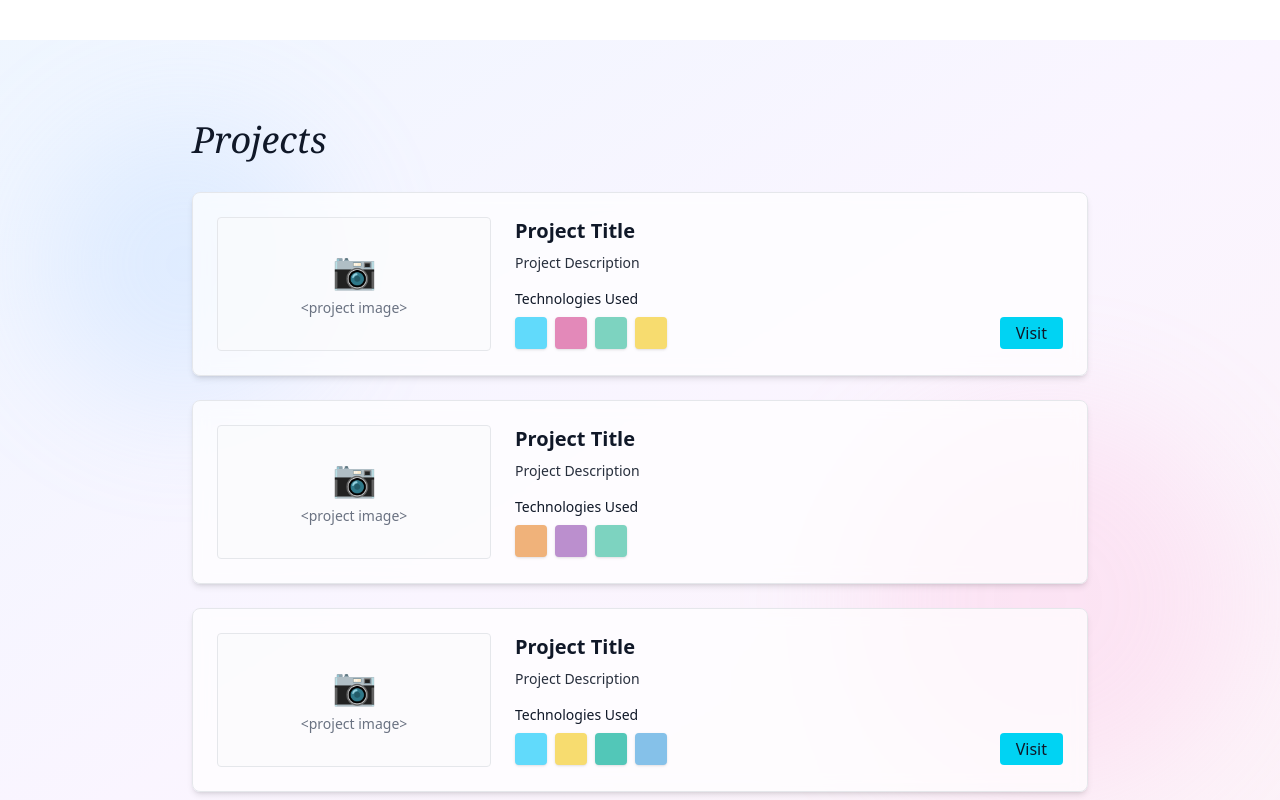
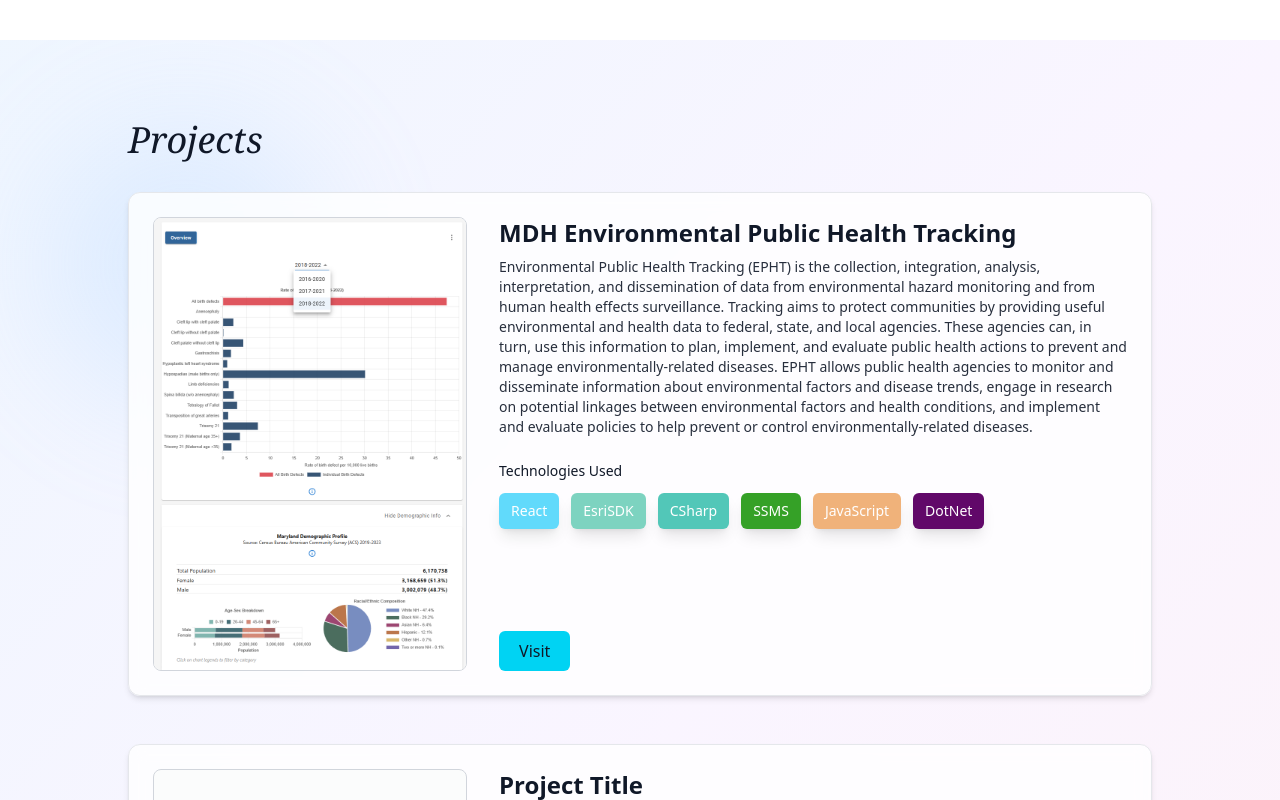
Before and after one commit to ClaytonONeill/portfolio_2025, a React (Vite) app: page / in a window 1280 px wide. Shown: the part 760-1560 px from the top of the page. Built offline with nearby package versions, Linux system fonts and the light colour scheme.

Commit message:
working on adding in project data and images

```diff
--- a/src/config/techConfig.js
+++ b/src/config/techConfig.js
@@ -1,11 +1,14 @@
 export const techColors = {
   React: "#61DAFB",
   Node: "#E389B9",
-  MongoDB: "#7DD3C0",
-  Python: "#F7DC6F",
+  EsriSDK: "#7DD3C0",
+  Python: "#2133d3ff",
   JavaScript: "#F0B27A",
   CSS: "#BB8FCE",
   HTML: "#7DD3C0",
-  PostgreSQL: "#52C7B8",
-  Docker: "#85C1E9",
+  CSharp: "#52C7B8",
+  SSMS: "#35a127ff",
+  Backbone: "#a12727ff",
+  Leaflet: "#9c3a8cff",
+  DotNet: "#610869ff",
 };
--- a/src/data/projectData.js
+++ b/src/data/projectData.js
@@ -1,11 +1,20 @@
 export const projectsData = [
   {
     id: 1,
-    title: "Project Title",
-    description: "Project Description",
-    image: null,
-    technologies: ["React", "Node", "MongoDB", "Python"],
+    title: "MDH Environmental Public Health Tracking",
+    description:
+      "Environmental Public Health Tracking (EPHT) is the collection, integration, analysis, interpretation, and dissemination of data from environmental hazard monitoring and from human health effects surveillance. Tracking aims to protect communities by providing useful environmental and health data to federal, state, and local agencies. These agencies can, in turn, use this information to plan, implement, ​and evaluate public health actions to prevent and manage environmentally-related diseases. EPHT allows public health agencies to monitor and disseminate information about environmental factors and disease trends, engage in research on potential linkages between environmental factors and health conditions, and implement and evaluate policies to help prevent or control environmentally-related diseases.​",
+    image: "/images/mdh-epht.png",
+    technologies: [
+      "React",
+      "EsriSDK",
+      "CSharp",
+      "SSMS",
+      "JavaScript",
+      "DotNet",
+    ],
     isPublic: true,
+    url: "https://maps.health.maryland.gov/ephtportal/",
   },
   {
     id: 2,
@@ -14,13 +23,24 @@
     image: null,
     technologies: ["JavaScript", "CSS", "HTML"],
     isPublic: false,
+    url: null,
   },
   {
     id: 3,
-    title: "Project Title",
-    description: "Project Description",
-    image: null,
-    technologies: ["React", "Python", "PostgreSQL", "Docker"],
+    title: "Maryland Defense Network",
+    description:
+      "The Maryland Defense Network (MDN) allows users to make meaningful connections, understand government contracting opportunities, grow business prospects, and assess the overall defense industry impact. MDN was created through a Defense Industry Adjustment grant offered to the Maryland Department of Commerce by the US Department of Defense, Office of Local Defense Community Cooperation. The grant was executed in conjunction with Towson University’s Regional Economics Studies Institute and Center for GIS .",
+    image: "/images/mdn.png",
+    technologies: [
+      "JavaScript",
+      "Backbone",
+      "React",
+      "Leaflet",
+      "CSharp",
+      "Docker",
+      "DotNet",
+    ],
     isPublic: true,
+    url: "https://marylanddefensenetwork.org/",
   },
 ];
--- a/src/pages/IntroSection.jsx
+++ b/src/pages/IntroSection.jsx
@@ -45,7 +45,7 @@
           </p>
 
           {/* Typewriter Block */}
-          <p className="text-sm italic text-gray-500">
+          <div className="text-xl font-semibold">
             <Typewriter
               words={[
                 "I love building clean, responsive web apps.",
@@ -61,7 +61,7 @@
               deleteSpeed={40}
               delaySpeed={2000}
             />
-          </p>
+          </div>
         </div>
       </div>
     </section>
--- a/src/pages/ProjectsSection.jsx
+++ b/src/pages/ProjectsSection.jsx
@@ -19,7 +19,7 @@
           : "bg-gradient-to-br from-blue-50 via-purple-50 to-pink-50"
       }`}
     >
-      {/* Decorative background elements */}
+      {/* Background blobs */}
       <div className="absolute inset-0 overflow-hidden pointer-events-none">
         <div
           className={`absolute top-20 left-10 w-72 h-72 rounded-full blur-3xl opacity-20 ${
@@ -33,50 +33,71 @@
         ></div>
       </div>
 
-      <div className="max-w-4xl mx-auto space-y-6 relative z-10">
+      <div className="max-w-5xl mx-auto space-y-12 relative z-10">
         <h2 className="text-4xl font-serif italic mb-8">Projects</h2>
+
         {projectsData.map((project) => (
           <div
             key={project.id}
-            className={`border rounded-lg p-6 flex flex-col md:flex-row gap-6 backdrop-blur-sm transition-all duration-300 hover:scale-[1.02] hover:shadow-xl ${
+            className={`border rounded-xl p-6 flex flex-col md:flex-row gap-8 backdrop-blur-sm transition-all duration-300 hover:scale-[1.02] hover:shadow-xl ${
               darkMode
-                ? "border-gray-700 bg-gray-800/50"
-                : "border-gray-200 bg-white/70 shadow-md"
+                ? "border-gray-700 bg-gray-800/60"
+                : "border-gray-200 bg-white/80 shadow-md"
             }`}
           >
+            {/* IMAGE */}
             <div
-              className={`md:w-1/3 flex items-center justify-center border rounded overflow-hidden ${
+              className={`md:w-1/3 flex items-center justify-center border rounded-lg overflow-hidden ${
                 darkMode
-                  ? "border-gray-700 bg-gray-900/50"
-                  : "border-gray-200 bg-gray-50/50"
+                  ? "border-gray-700 bg-gray-900/40"
+                  : "border-gray-300 bg-gray-50/60"
               }`}
             >
-              <div className="text-center p-8">
-                <div className="text-4xl mb-2">📷</div>
-                <p className="text-sm text-gray-500">{"<project image>"}</p>
-              </div>
+              <img
+                src={project.image}
+                alt={project.title}
+                className="w-full object-contain"
+              />
             </div>
+
+            {/* CONTENT */}
             <div className="md:w-2/3 flex flex-col justify-between">
               <div>
-                <h3 className="text-xl font-semibold mb-2">{project.title}</h3>
-                <p className="text-sm mb-4 opacity-90">{project.description}</p>
-                <p className="text-sm mb-2 font-medium">Technologies Used</p>
-                <div className="flex gap-2 flex-wrap items-center">
+                <h3 className="text-2xl font-semibold mb-2">{project.title}</h3>
+                <p className="text-sm mb-6 opacity-90">{project.description}</p>
+
+                <p className="text-sm mb-3 font-medium">Technologies Used</p>
+
+                {/* TECHNOLOGIES */}
+                <div className="flex flex-wrap gap-3 mb-6">
                   {project.technologies.map((tech, idx) => (
                     <span
                       key={idx}
-                      className="w-8 h-8 rounded shadow-sm hover:scale-110 transition-transform"
-                      style={{ backgroundColor: techColors[tech] || "#ccc" }}
-                      title={tech}
-                    />
+                      className={`px-3 py-2 rounded-md text-sm font-medium shadow
+              hover:scale-110 transition-transform
+              ${
+                darkMode
+                  ? "text-gray-900 shadow-black/20"
+                  : "text-white shadow-lg"
+              }`}
+                      style={{ backgroundColor: techColors[tech] || "#777" }}
+                    >
+                      {tech}
+                    </span>
                   ))}
-                  {project.isPublic && (
-                    <button className="ml-auto px-4 py-1 bg-cyan-400 text-gray-900 rounded hover:bg-cyan-500 transition-all hover:shadow-lg font-medium">
+                </div>
+              </div>
+
+              {/* BUTTON */}
+              {project.isPublic && (
+                <div className="mt-4">
+                  <a href={project.url}>
+                    <button className="px-5 py-2 bg-cyan-400 text-gray-900 rounded-md hover:bg-cyan-500 transition-all hover:shadow-lg font-medium">
                       Visit
                     </button>
-                  )}
+                  </a>
                 </div>
-              </div>
+              )}
             </div>
           </div>
         ))}
```
Also changed, not shown: public/images/mdh-epht.png (added), public/images/mdn.png (added).
